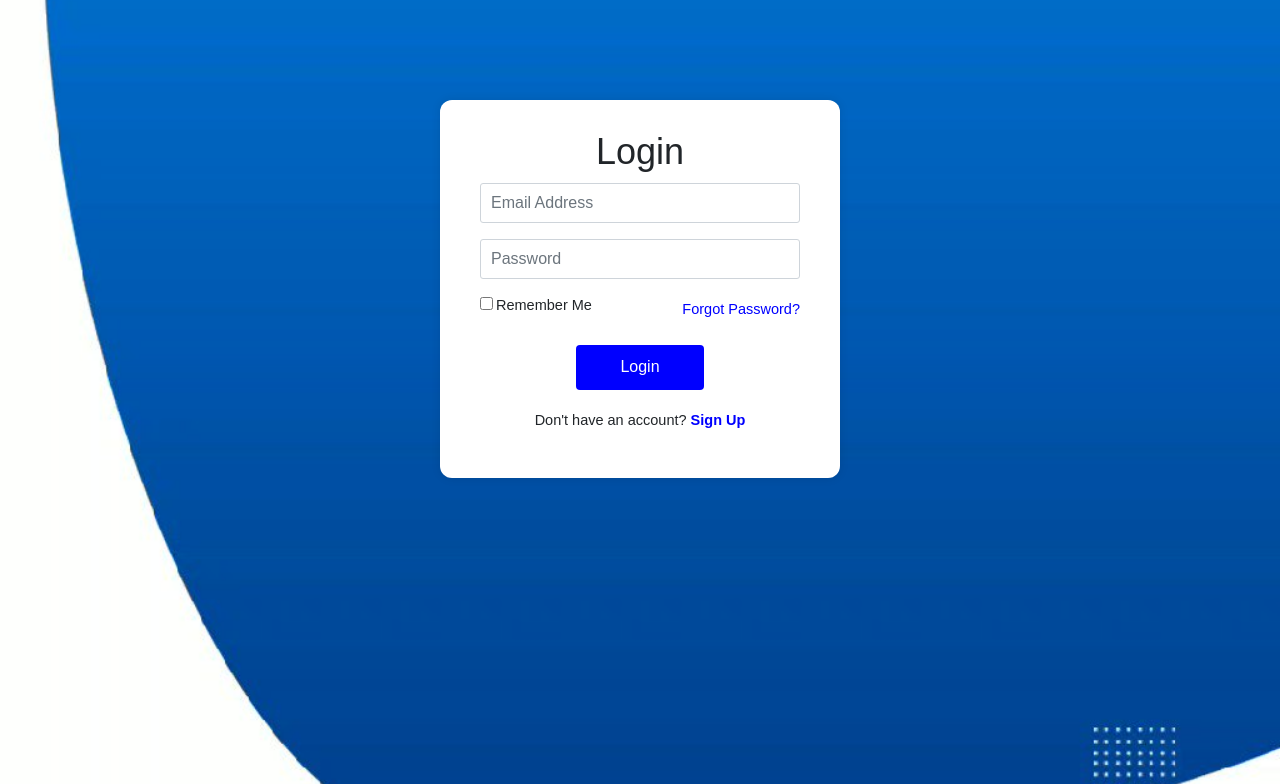
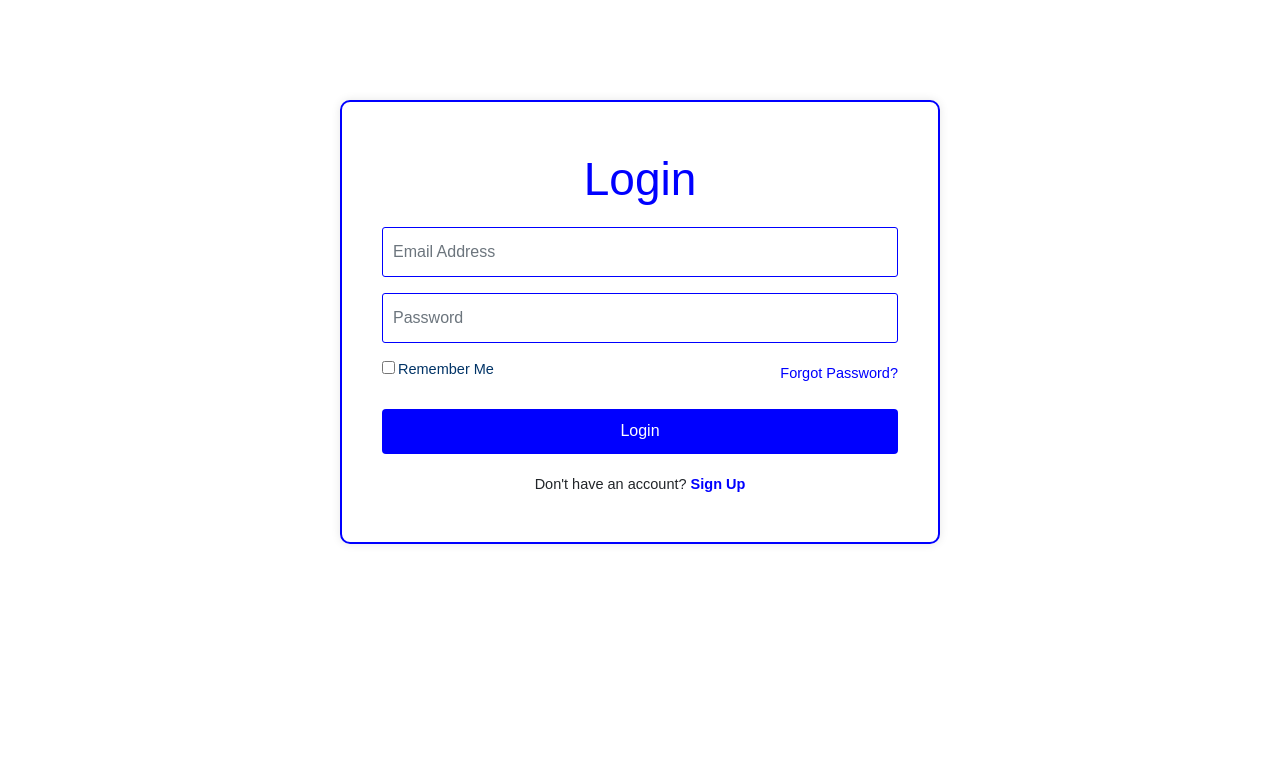
Before and after one commit to mictseta-recruitment-system/mictseta_recruitment_system, a Django app: page /auth/authenticates/ in a window 1280 px wide. Shown: the top 784 px of the page. Run offline with Django 4.2, Linux system fonts and the light colour scheme; some libraries are stand-ins or nearby versions.

Commit message:
redesigns

```diff
--- a/authenticate/static/authenticate/css/style.css
+++ b/authenticate/static/authenticate/css/style.css
@@ -5,32 +5,36 @@
   font-family: "Poppins", sans-serif;
 }
 
-body {
-  background: url("../images/TR3-PomWriz70Pl6.jpg") no-repeat center center fixed;
+.body {
+  background: white;
   background-size: cover;
   background-position: center;
   background-attachment: fixed;
 }
 
 .wrapper {
-  max-width: 400px;
+  max-width: 600px;
   margin: 100px auto;
   padding: 30px 40px;
-  background-color: white;
-  border-radius: 12px;
+  background: transparent;
+  border: 2px solid blue;
   box-shadow: 0 0 10px rgba(0, 0, 0, 0.1);
+  border-radius: 10px;
 }
 
 .wrapper h1 {
-  font-size: 36px;
+  font-size: 46px;
   text-align: center;
-  margin-bottom: 10px;
+  margin-bottom: 20px;
+  margin-top: 20px;
+  color: blue;
 }
 
 .wrapper h6 {
-  font-size: 20px;
+  font-size: 18px;
   text-align: center;
-  margin-bottom: 10px;
+  margin-bottom: 30px;
+  color: #003366;
 }
 
 .input-group, .input-box {
@@ -39,10 +43,10 @@ body {
 }
 
 .input-group .form-control, .input-box input {
-  width: 60%; /* Reduced width by 40% */
-  height: 40px;
+  width: 50%; /* Reduced width by 40% */
+  height: 50px;
   padding: 10px;
-  border: 1px solid #ced4da;
+  border: 1px solid blue;
   border-radius: 3px;
   outline: none;
   margin: 0 auto; /* Center align the input boxes */
@@ -59,10 +63,11 @@ body {
   align-items: center;
   margin-bottom: 20px;
   font-size: 14.5px;
+  color: #003366;
 }
 
 .remember-forgot label input {
-  accent-color: white;
+  accent-color: blue;
   margin-right: 3px;
 }
 
@@ -76,22 +81,24 @@ body {
 }
 
 .btn {
+  position: relative;
   width: 100%;
   height: 45px;
   padding: 10px;
-  background-color: blue;
+  background: transparent;
+  border: 2px solid #016e8c;
   color: white;
-  border: none;
-  border-radius: 10px;
+  border-radius: 40px;
   cursor: pointer;
   font-size: 16px;
   font-weight: 600;
 }
 
 #login-form .btn {
-  width: 40%; /* Reduced width by 60% */
+  width: 100%; /* Reduced width by 60% */
   margin: 0 auto; /* Center the button */
   display: block; /* Center the button */
+  color: #016e8c;
 }
 
 .btn:focus {
@@ -109,10 +116,12 @@ body {
   color: blue;
   text-decoration: none;
   font-weight: 600;
+
 }
 
 .register-link a:hover {
   text-decoration: underline;
+
 }
 
 .spinner {
--- a/authenticate/templates/auth.html
+++ b/authenticate/templates/auth.html
@@ -61,16 +61,20 @@
 
 
         <div class="input-group mb-3">
+            <input type="text" name="username" id="username" class="form-control" placeholder="Surname" required>
+        </div>
 
-            <input type="text" name="username" id="username" class="form-control" placeholder="Surname" required>
-        <br>
+
+        <div class="input-group mb-3">
             <input type="email" name="email" id="email" class="form-control" placeholder="Email Address" required>
         </div>
+
         <div class="input-group mb-3">
             <input type="text" name="idnumber" id="idnumber" class="form-control" placeholder="ID Number" required>
+        </div>
+
+        <div class="input-group mb-3">
             <input type="password" name="password" id="password" class="form-control" placeholder="Password" required>
-        </div>
-        <div class="input-group mb-3">
             <input type="password" name="password2" id="password2" class="form-control" placeholder="Confirm Password" required>
         </div>
         <button type="button" class="btn" id="btn-signup" style="background-color: blue;color: white;">Create account</button>
```
Also changed, not shown: db.sqlite3.
